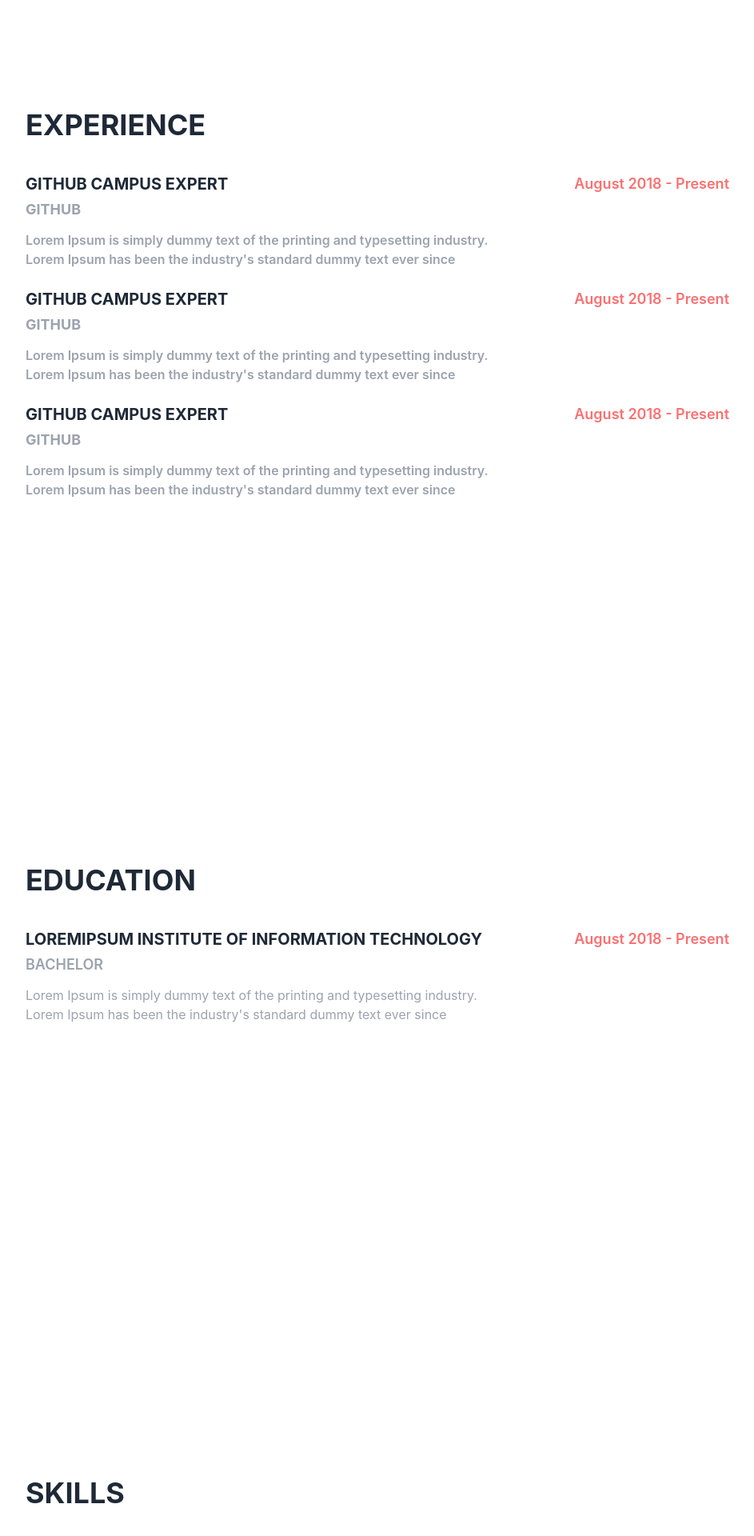
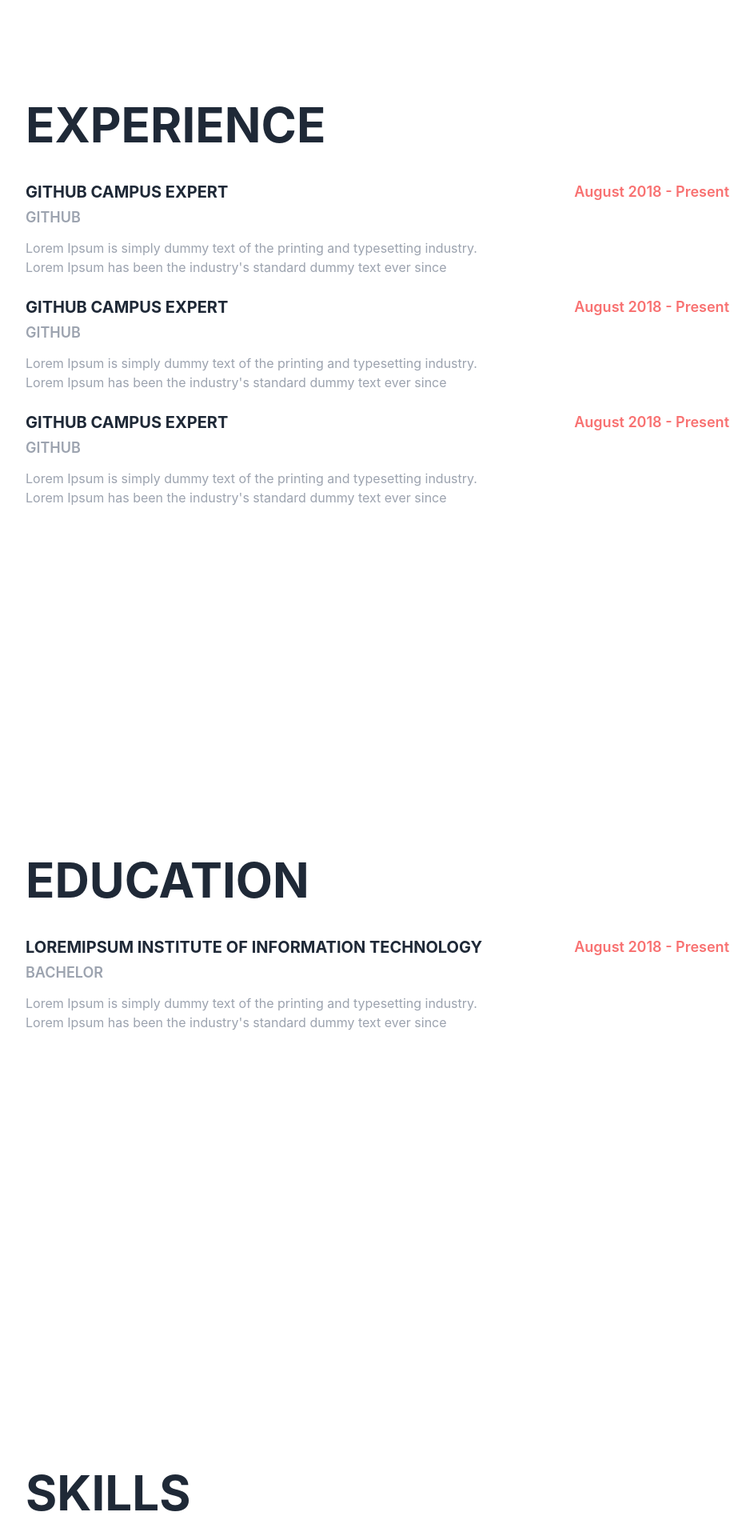
Before and after one commit to alfirman-rctn-hacktiv8/assignment-02, a React (Create React App) app: page / in a window 1280 px wide. Shown: the part 820-2740 px from the top of the page at 80% size, without its empty margins (328-1271 px from the left). Built offline with nearby package versions, Linux system fonts and the light colour scheme.

Commit message:
update font size

```diff
--- a/src/sections/Education.js
+++ b/src/sections/Education.js
@@ -1,7 +1,7 @@
 const Education = () => {
   return (
     <div id="education" className="h-screen flex flex-col justify-center">
-      <h1 className="uppercase text-4xl font-bold text-gray-800 mb-10">
+      <h1 className="uppercase text-6xl font-bold text-gray-800 mb-10">
         education
       </h1>
       <ul className="space-y-6">
--- a/src/sections/Experience.js
+++ b/src/sections/Experience.js
@@ -1,7 +1,7 @@
 const Experience = () => {
   return (
     <div id="experience" className="h-screen flex flex-col justify-center">
-      <h1 className="uppercase text-4xl font-bold text-gray-800 mb-10">experience</h1>
+      <h1 className="uppercase text-6xl font-bold text-gray-800 mb-10">experience</h1>
       <ul className="space-y-6">
         {datas.map((data, index) => (
           <li key={index} className="flex">
@@ -9,10 +9,10 @@ const Experience = () => {
               <h2 className="uppercase text-xl font-bold text-gray-800">
                 {data.status}
               </h2>
-              <h3 className="text-lg uppercase font-bold text-gray-400 mt-1">
+              <h3 className="text-lg uppercase font-semibold text-gray-400 mt-1">
                 {data.agency}
               </h3>
-              <p className="font-semibold text-gray-400 mt-3">
+              <p className="text-gray-400 mt-3">
                 {data.description}
               </p>
             </div>
--- a/src/sections/Skills.js
+++ b/src/sections/Skills.js
@@ -3,7 +3,7 @@ import CheckIcon from "../components/CheckIcon";
 const Skills = () => {
   return (
     <div id="skills" className="h-screen flex flex-col justify-center">
-      <h1 className="uppercase text-4xl font-bold text-gray-800 mb-10">
+      <h1 className="uppercase text-6xl font-bold text-gray-800 mb-10">
         skills
       </h1>
       <h3 className="uppercase text-2xl font-bold text-gray-400 mb-5">
```
